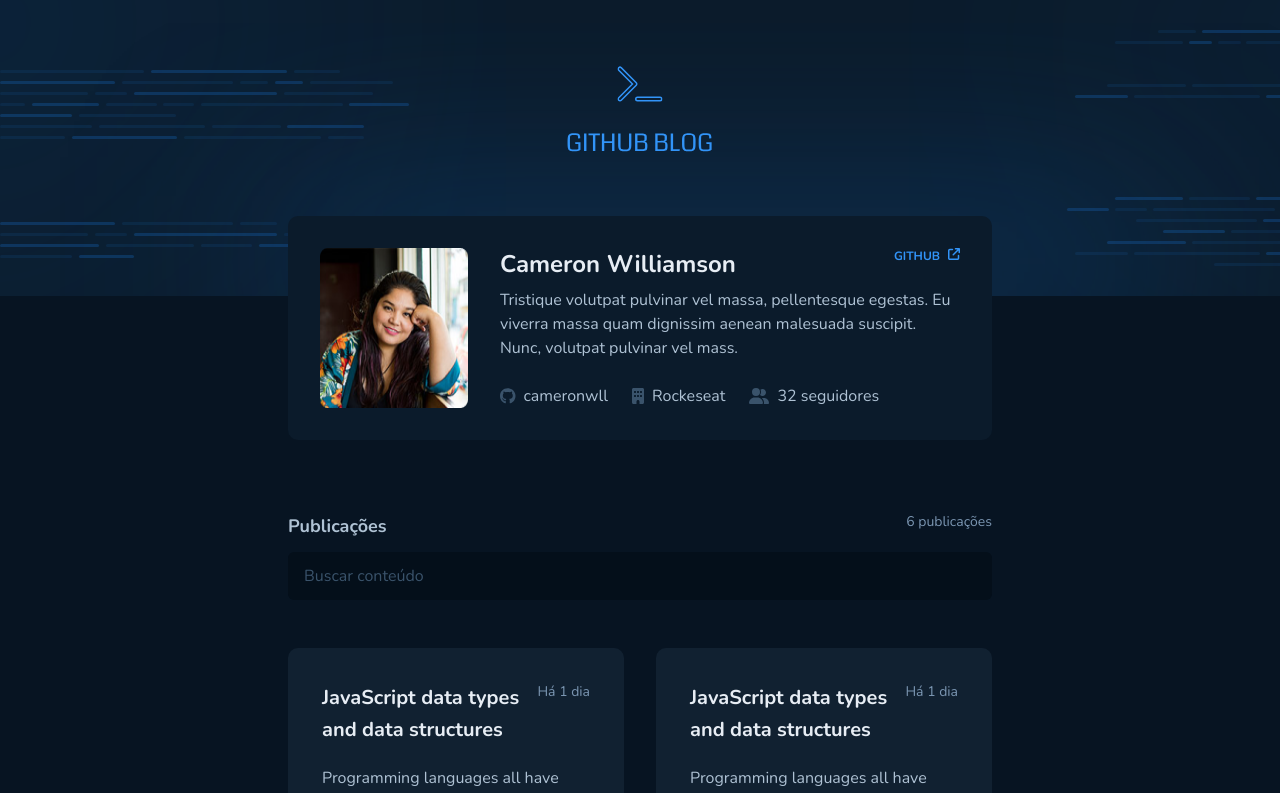
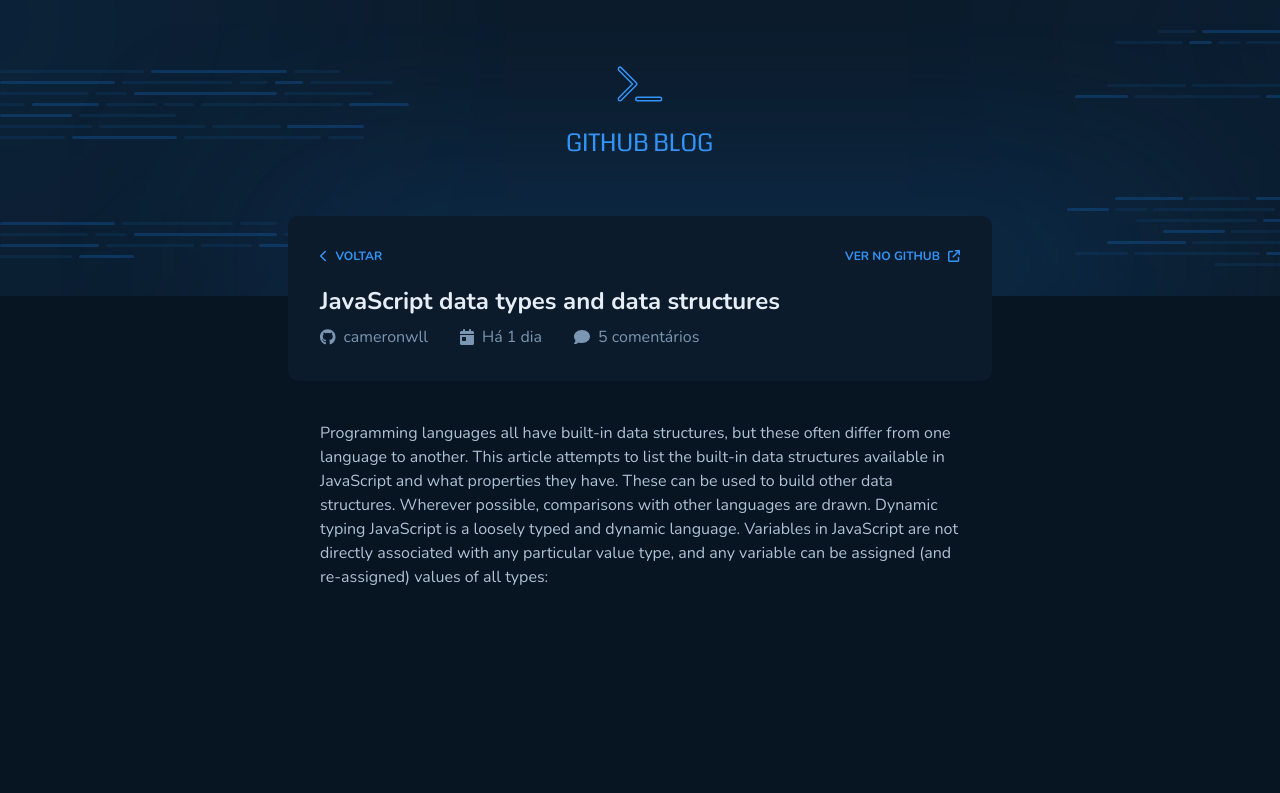
Before and after one commit to guilhermematos13/github-blog, a React (Vite) app: page /post in a window 1280 px wide. Shown: the top 793 px of the page. Built offline with nearby package versions, Linux system fonts and the light colour scheme.

Commit message:
feat: config routes and connect with api

```diff
--- a/package.json
+++ b/package.json
@@ -14,8 +14,12 @@
     "@fortawesome/free-brands-svg-icons": "^6.4.0",
     "@fortawesome/free-solid-svg-icons": "^6.4.0",
     "@fortawesome/react-fontawesome": "^0.2.0",
+    "axios": "^1.4.0",
     "react": "^18.2.0",
-    "react-dom": "^18.2.0"
+    "react-dom": "^18.2.0",
+    "react-hot-toast": "^2.4.1",
+    "react-markdown": "^8.0.7",
+    "react-router-dom": "^6.11.2"
   },
   "devDependencies": {
     "@types/react": "^18.0.28",
--- a/src/App.tsx
+++ b/src/App.tsx
@@ -1,6 +1,13 @@
-import { Home } from './pages/Home';
+import { Router } from './Router';
+import { BrowserRouter } from 'react-router-dom';
 import './styles/input.css';
+import { Toaster } from 'react-hot-toast';
 
 export function App() {
-  return <Home />;
+  return (
+    <BrowserRouter>
+      <Toaster />
+      <Router />
+    </BrowserRouter>
+  );
 }
--- /dev/null
+++ b/src/Router.tsx
@@ -0,0 +1,12 @@
+import { Routes, Route } from 'react-router-dom';
+import { Home } from './pages/Home';
+import { PostPage } from './pages/PostPage';
+
+export function Router() {
+  return (
+    <Routes>
+      <Route path="/" element={<Home />} />
+      <Route path="/post" element={<PostPage />} />
+    </Routes>
+  );
+}
--- a/src/components/Input.tsx
+++ b/src/components/Input.tsx
@@ -6,7 +6,7 @@
   return (
     <input
       type="text"
-      className="px-4 py-3 mb-12 rounded-md outline-none bg-base-input text-base-text placeholder:text-base-label focus:border focus:border-blue"
+      className="px-4 py-3 mb-12 rounded-md border-base-border border outline-none bg-base-input text-base-text placeholder:text-base-label focus:border focus:border-blue"
       {...props}
       placeholder="Buscar conteúdo"
     ></input>
--- a/src/components/PostInfo.tsx
+++ b/src/components/PostInfo.tsx
@@ -30,15 +30,15 @@
         JavaScript data types and data structures
       </strong>
       <div className="flex gap-8 mt-2">
-        <a href="#" className="flex items-center gap-2 text-base-label">
+        <a href="#" className="flex items-center gap-2 text-base-span">
           <FontAwesomeIcon icon={faGithub} />
           cameronwll
         </a>
-        <span className="flex items-center gap-2 text-base-label">
+        <span className="flex items-center gap-2 text-base-span">
           <FontAwesomeIcon icon={faCalendarDay} />
           Há 1 dia
         </span>
-        <span className="flex items-center gap-2 text-base-label">
+        <span className="flex items-center gap-2 text-base-span">
           <FontAwesomeIcon icon={faComment} />5 comentários
         </span>
       </div>
--- a/src/components/Profile.tsx
+++ b/src/components/Profile.tsx
@@ -6,40 +6,44 @@
   faUserGroup,
 } from '@fortawesome/free-solid-svg-icons';
 import { faGithub } from '@fortawesome/free-brands-svg-icons';
+import { GithubProfileInterface } from '../interfaces/GithubProfileInterface';
 
-export function Profile() {
+export function Profile({ data }: { data: GithubProfileInterface }) {
   return (
-    <div className="flex gap-8 bg-base-profile p-8 rounded-[10px] -mt-20">
-      <img src={avatar} />
+    <div className="flex gap-8 bg-base-profile p-8 -mt-20">
+      <img src={data.avatar_url} className="w-36 h-36 rounded-[10px]" />
       <div className="flex flex-col w-full">
         <div className="flex w-full justify-between">
-          <strong className="text-2xl text-base-title">
-            Cameron Williamson
-          </strong>
+          <strong className="text-2xl text-base-title">{data.name}</strong>
           <a
-            href="#"
+            href={data.html_url}
             className="flex h-4 justify-center gap-2 text-xs text-blue font-bold hover:border-b-2 hover:border-blue"
           >
             GITHUB <FontAwesomeIcon icon={faArrowUpRightFromSquare} />
           </a>
         </div>
-        <p className="text-base-text mt-2 mb-6">
-          Tristique volutpat pulvinar vel massa, pellentesque egestas. Eu
-          viverra massa quam dignissim aenean malesuada suscipit. Nunc, volutpat
-          pulvinar vel mass.
-        </p>
+        <p className="text-base-text mt-2 mb-6">{data.bio}</p>
         <div className="flex gap-6">
-          <a href="#" className="flex items-center gap-2 text-base-text">
+          <a
+            href={data.html_url}
+            className="flex items-center gap-2 text-base-text"
+          >
             <FontAwesomeIcon icon={faGithub} className="text-base-label" />
-            cameronwll
+            {data.login}
           </a>
-          <a href="#" className="flex items-center gap-2 text-base-text">
+          <a
+            href="#"
+            className="flex items-center gap-2 text-base-text cursor-default"
+          >
             <FontAwesomeIcon icon={faBuilding} className="text-base-label" />
-            Rockeseat
+            {data.company === null ? 'Sem Empresa' : data.company}
           </a>
-          <a href="#" className="flex items-center gap-2 text-base-text">
+          <a
+            href="#"
+            className="flex items-center gap-2 text-base-text cursor-default"
+          >
             <FontAwesomeIcon icon={faUserGroup} className="text-base-label" />
-            32 seguidores
+            {data.followers} seguidores
           </a>
         </div>
       </div>
--- /dev/null
+++ b/src/interfaces/GithubProfileInterface.ts
@@ -0,0 +1,12 @@
+export interface GithubProfileInterface {
+  login: string;
+  id: string;
+  avatar_url: string;
+  html_url: string;
+  name: string;
+  company: string | null;
+  blog: string;
+  bio: string;
+  followers: number;
+  following: number;
+}
--- a/src/pages/Home.tsx
+++ b/src/pages/Home.tsx
@@ -1,14 +1,35 @@
+import { useEffect, useState } from 'react';
 import { Header } from '../components/Header';
 import { Input } from '../components/Input';
 import { Post } from '../components/Post';
 import { Profile } from '../components/Profile';
+import axios, { AxiosResponse } from 'axios';
+import { toast } from 'react-hot-toast';
+import { GithubProfileInterface } from '../interfaces/GithubProfileInterface';
 
 export function Home() {
+  const [githubData, setGithubData] = useState<GithubProfileInterface>();
+
+  useEffect(() => {
+    const fetchGithub = async () => {
+      axios
+        .get('https://api.github.com/users/guilhermematos13')
+        .then((response: AxiosResponse<GithubProfileInterface>) => {
+          response && setGithubData(response.data);
+        })
+        .catch(() => {
+          toast.error('Algo deu errado');
+        });
+    };
+
+    fetchGithub();
+  }, []);
+
   return (
     <div className="max-w-[1440px] mx-auto bg-base-background">
       <Header />
       <div className="px-[288px] flex flex-col">
-        <Profile />
+        {githubData && <Profile data={githubData} />}
         <div className="flex justify-between mt-[4.5rem] mb-3">
           <strong className="text-lg text-base-text">Publicações</strong>
           <span className="text-sm text-base-span">6 publicações</span>
```
Also changed, not shown: 1 other file (tests, documents, lock files or other folders).
